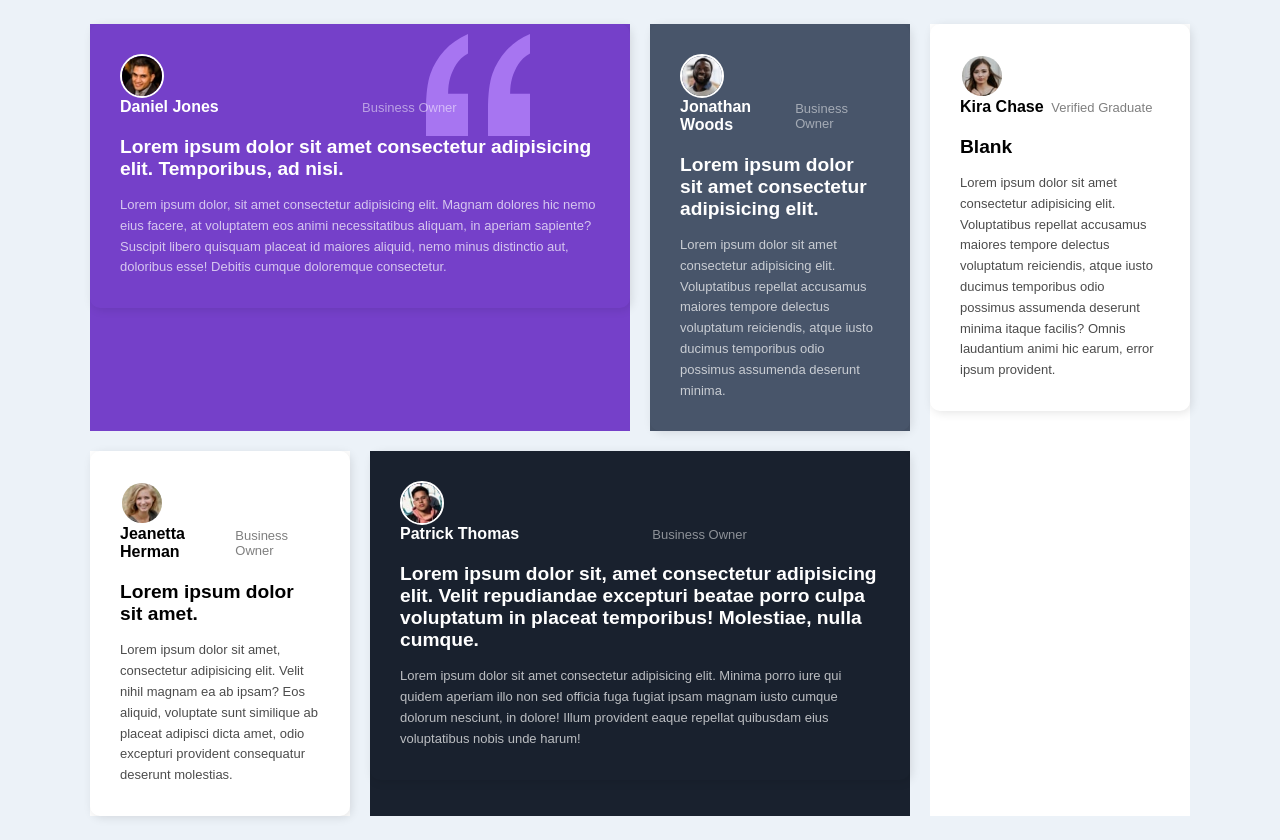
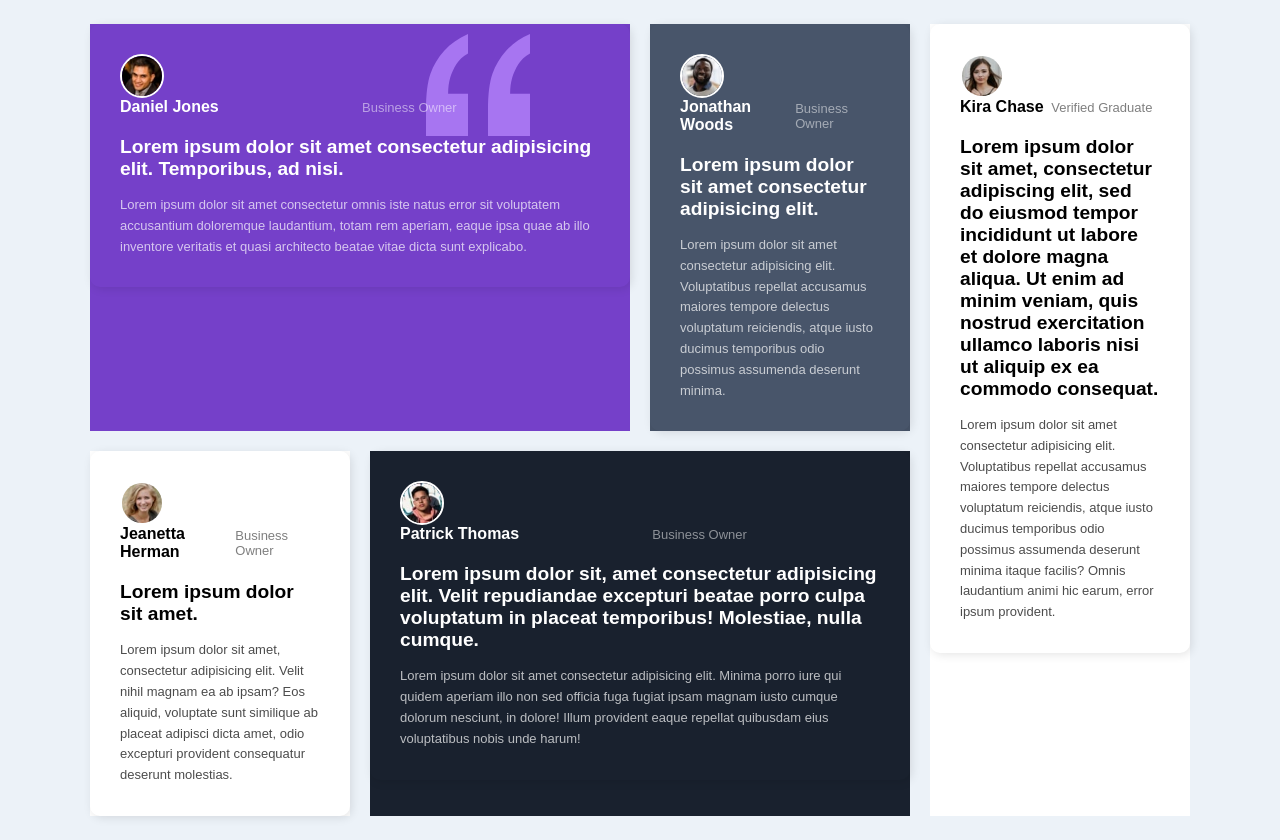
Before and after one commit to shootinguy/Grid-Testimonial, a plain HTML site: page index.html in a window 1280 px wide. Drawn offline with Linux system fonts and the light colour scheme.

Commit message:
Update index.html

```diff
--- a/index.html
+++ b/index.html
@@ -17,7 +17,7 @@
                     <p class="st">Business Owner</p>
                 </div>
                 <p class="title">Lorem ipsum dolor sit amet consectetur adipisicing elit. Temporibus, ad nisi.</p>
-                <p class="text">Lorem ipsum dolor, sit amet consectetur adipisicing elit. Magnam dolores hic nemo eius facere, at voluptatem eos animi necessitatibus aliquam, in aperiam sapiente? Suscipit libero quisquam placeat id maiores aliquid, nemo minus distinctio aut, doloribus esse! Debitis cumque doloremque consectetur.</p>
+                <p class="text"> Lorem ipsum dolor sit amet consectetur omnis iste natus error sit voluptatem accusantium doloremque laudantium, totam rem aperiam, eaque ipsa quae ab illo inventore veritatis et quasi architecto beatae vitae dicta sunt explicabo.</p>
             </div>
 
         </div>
@@ -40,7 +40,7 @@
                     <p class="name">Kira Chase</p>
                     <p class="st">Verified Graduate</p>
                 </div>
-                <p class="title">Blank</p>
+                <p class="title">Lorem ipsum dolor sit amet, consectetur adipiscing elit, sed do eiusmod tempor incididunt ut labore et dolore magna aliqua. Ut enim ad minim veniam, quis nostrud exercitation ullamco laboris nisi ut aliquip ex ea commodo consequat.</p>
                 <p class="text">Lorem ipsum dolor sit amet consectetur adipisicing elit. Voluptatibus repellat accusamus maiores tempore delectus voluptatum reiciendis, atque iusto ducimus temporibus odio possimus assumenda deserunt minima itaque facilis? Omnis laudantium animi hic earum, error ipsum provident.</p>
             </div>
 
```
